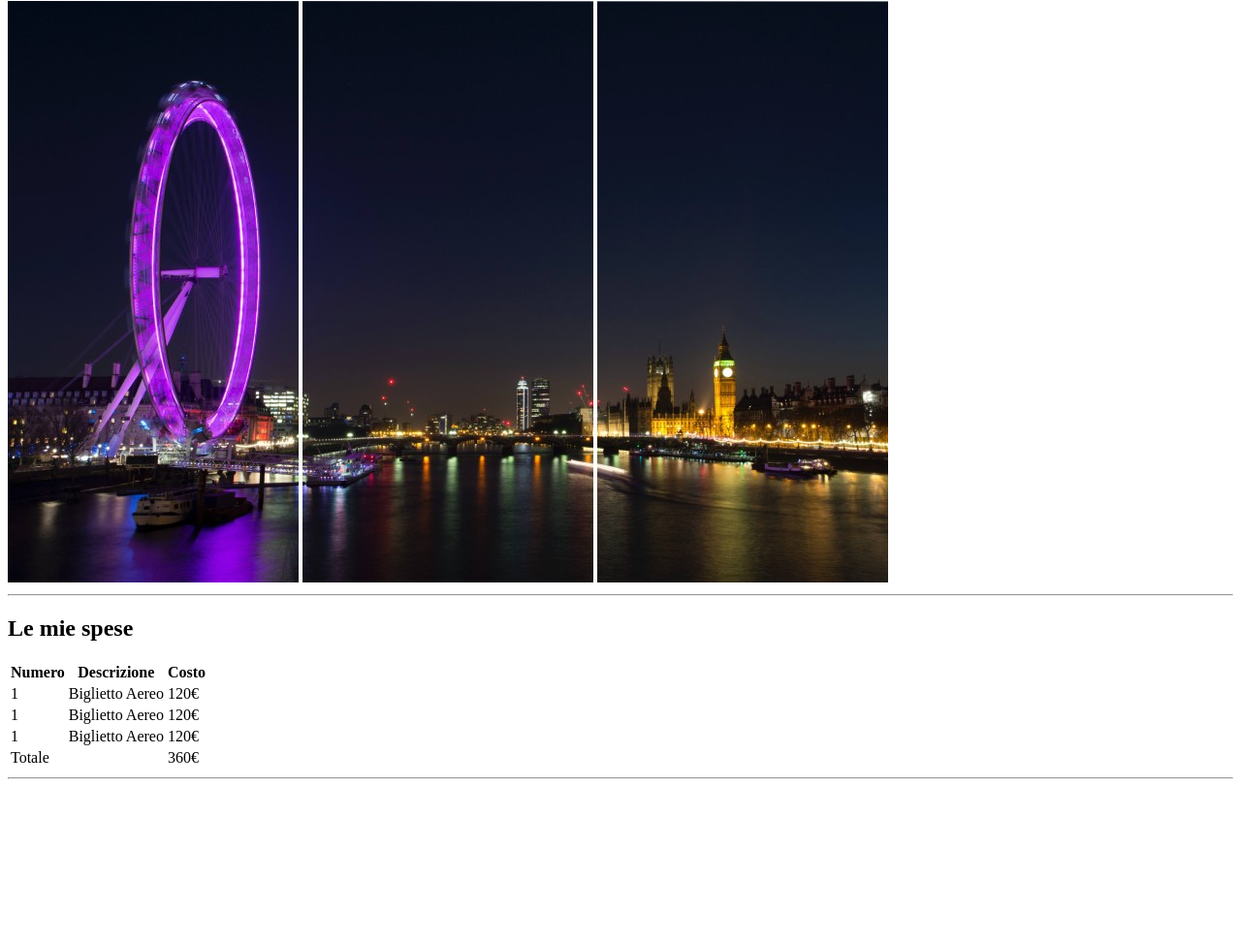
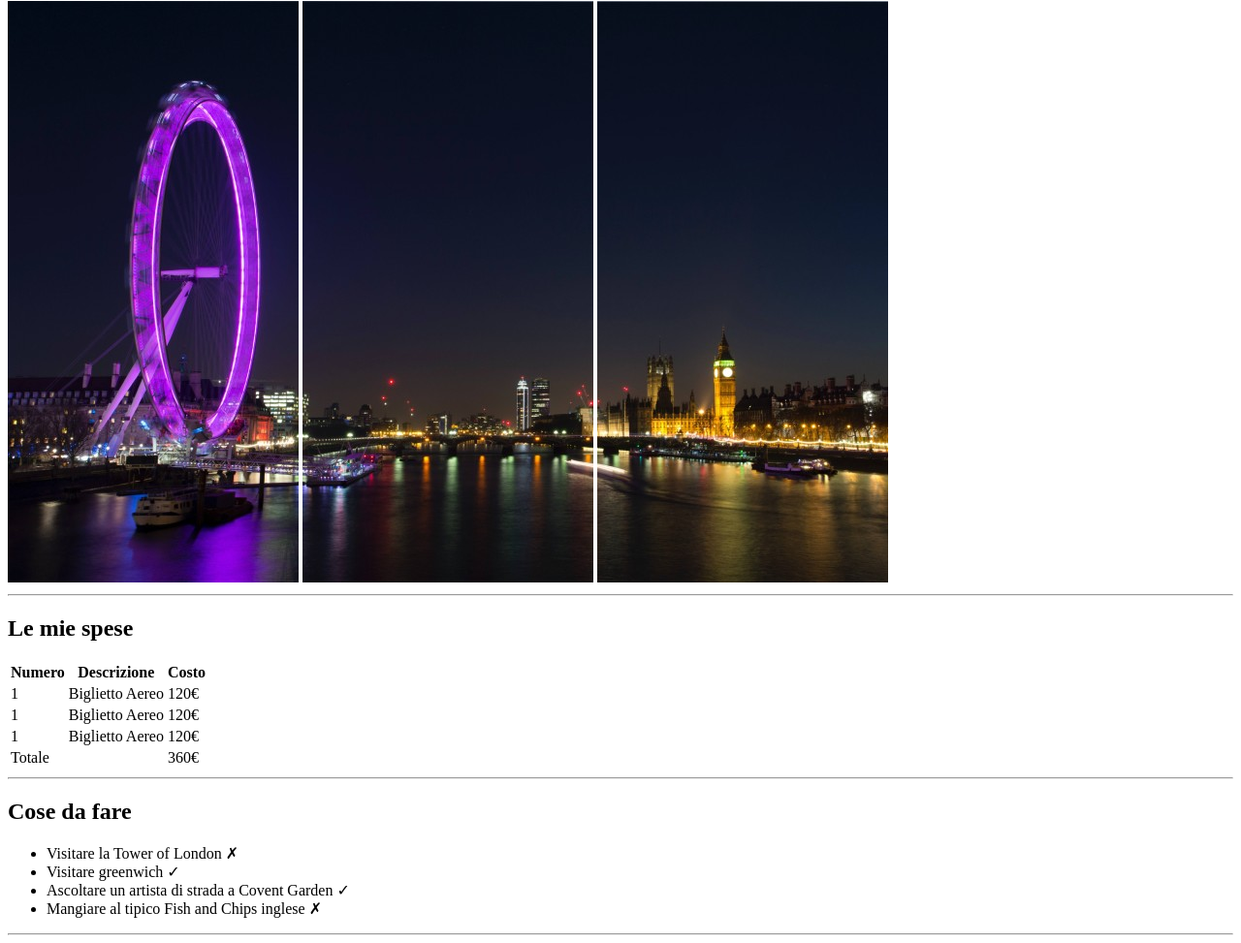
Before and after one commit to davimut/html-london-trip, a plain HTML site: page index.html in a window 1280 px wide. Shown: the part 79-1052 px from the top of the page at 97% size. Before the commit the page ends 891 px from the top, so only its background shows below. Drawn offline with Linux system fonts and the light colour scheme.

Commit message:
add: things to do in London divided into a list

```diff
--- a/index.html
+++ b/index.html
@@ -14,6 +14,7 @@
         <img src="img/pexels-bill-emrich-230794-1.jpg" alt="seconda sezione città panoramica">
         <img src="img/pexels-bill-emrich-230794-2.jpg" alt="terza sezione città panoramica">
      </div>
+
 </header> <!-- fine titolo immagine panoramica-->
 
 <hr>
@@ -21,7 +22,6 @@
 <main>
  <section> <!-- inizio sezione le mie spese (tabella) -->
        <h2><strong>Le mie spese</strong></h2>
-
              <table>
                 <thead>  <!-- intestazione spese per tipologia -->
                     <tr>
@@ -55,12 +55,18 @@
                     </tr>
                  </tfoot>
              </table>
-
  </section> <!-- fine sezione Le mie spese (tabella)-->
 <hr>
-
-
-
+ <section> <!-- sezione cose da fare  (lista)-->
+       <h2><strong>Cose da fare</strong></h2>
+       <ul>
+         <li>Visitare la Tower of London &#10007;</li>
+         <li>Visitare greenwich 	&#10003; </li>
+         <li>Ascoltare un artista di strada a Covent Garden 	&#10003;</li>
+         <li>Mangiare al tipico Fish and Chips inglese	&#10007;</li>
+       </ul>
+ </section> <!-- fine sezione cose da fare  -->
+<hr>
 </main>
 
 </body>
```
Lines whose indentation alone changed are shown as unchanged.
